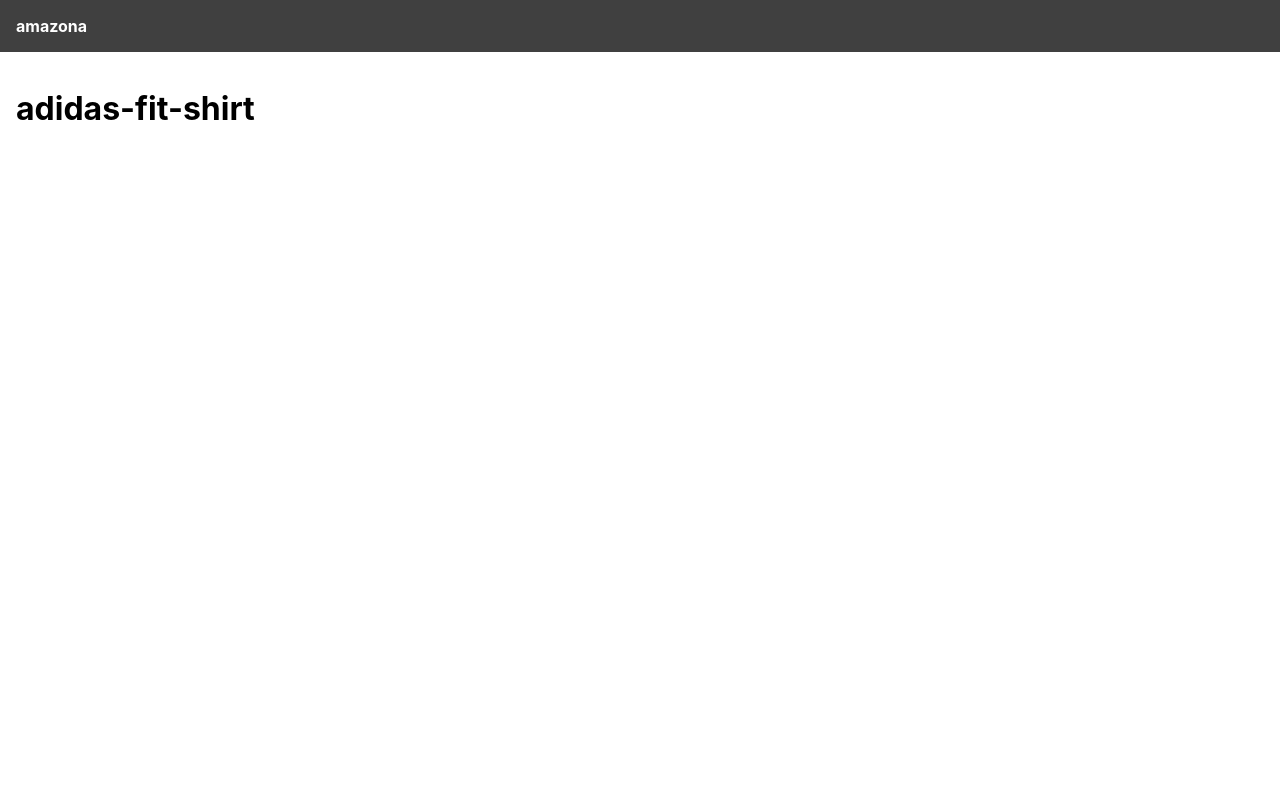
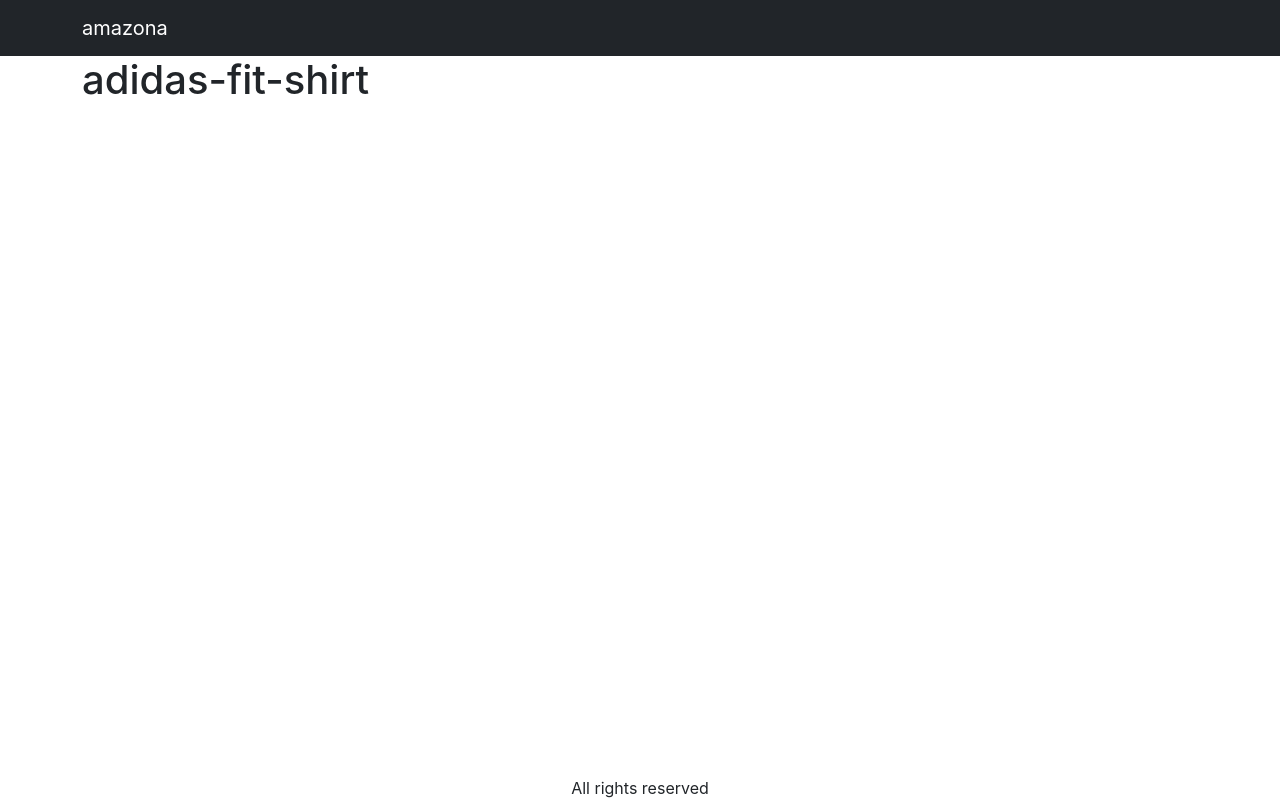
Before and after one commit to yeseol-lee/amazona, a React (Create React App) app in the folder frontend/: page /product/adidas-fit-shirt in a window 1280 px wide. Built offline with nearby package versions, Linux system fonts and the light colour scheme.

Commit message:
add-bootstrap

```diff
--- a/frontend/package.json
+++ b/frontend/package.json
@@ -8,8 +8,11 @@
     "@testing-library/react": "^13.4.0",
     "@testing-library/user-event": "^13.5.0",
     "axios": "^1.2.1",
+    "bootstrap": "^5.2.3",
     "react": "^18.2.0",
+    "react-bootstrap": "^2.6.0",
     "react-dom": "^18.2.0",
+    "react-router-bootstrap": "^0.26.2",
     "react-router-dom": "^6.4.4",
     "react-scripts": "5.0.1",
     "use-reducer-logger": "^1.0.2",
--- a/frontend/src/App.js
+++ b/frontend/src/App.js
@@ -1,20 +1,34 @@
 import { BrowserRouter, Link, Route, Routes } from 'react-router-dom';
 import HomeScreen from './screens/HomeScreen';
 import ProductScreen from './screens/ProductScreen';
+import Navbar from 'react-bootstrap/Navbar';
+import Container from 'react-bootstrap/Container';
+import { LinkContainer } from 'react-router-bootstrap';
 
 function App() {
   return (
     <BrowserRouter>
-      <div>
+      <div className="d-flex flex-column site-container">
         <header>
-          <Link to="/">amazona</Link>
+          <Navbar bg="dark" variant="dark">
+            <Container>
+              <LinkContainer to="/">
+                <Navbar.Brand>amazona</Navbar.Brand>
+              </LinkContainer>
+            </Container>
+          </Navbar>
         </header>
         <main>
-          <Routes>
-            <Route path="/product/:slug" element={<ProductScreen />}></Route>
-            <Route path="/" element={<HomeScreen />} />
-          </Routes>
+          <Container>
+            <Routes>
+              <Route path="/product/:slug" element={<ProductScreen />}></Route>
+              <Route path="/" element={<HomeScreen />} />
+            </Routes>
+          </Container>
         </main>
+        <footer>
+          <div className="text-center">All rights reserved</div>
+        </footer>
       </div>
     </BrowserRouter>
   );
--- a/frontend/src/index.css
+++ b/frontend/src/index.css
@@ -7,19 +7,12 @@
   -moz-osx-font-smoothing: grayscale;
 }
 
-header {
-  background-color: #404040;
-  padding: 1rem;
-}
-
-header a {
-  color: #ffffff;
-  font-weight: bold;
-  text-decoration: none;
+.site-container {
+  min-height: 100vh;
 }
 
 main {
-  padding: 1rem;
+  flex: 1;
 }
 
 .products {
--- a/frontend/src/index.js
+++ b/frontend/src/index.js
@@ -1,5 +1,6 @@
 import React from 'react';
 import ReactDOM from 'react-dom/client';
+import 'bootstrap/dist/css/bootstrap.min.css';
 import './index.css';
 import App from './App';
 import reportWebVitals from './reportWebVitals';
```
Also changed, not shown: 2 other files (tests, documents, lock files or other folders).
